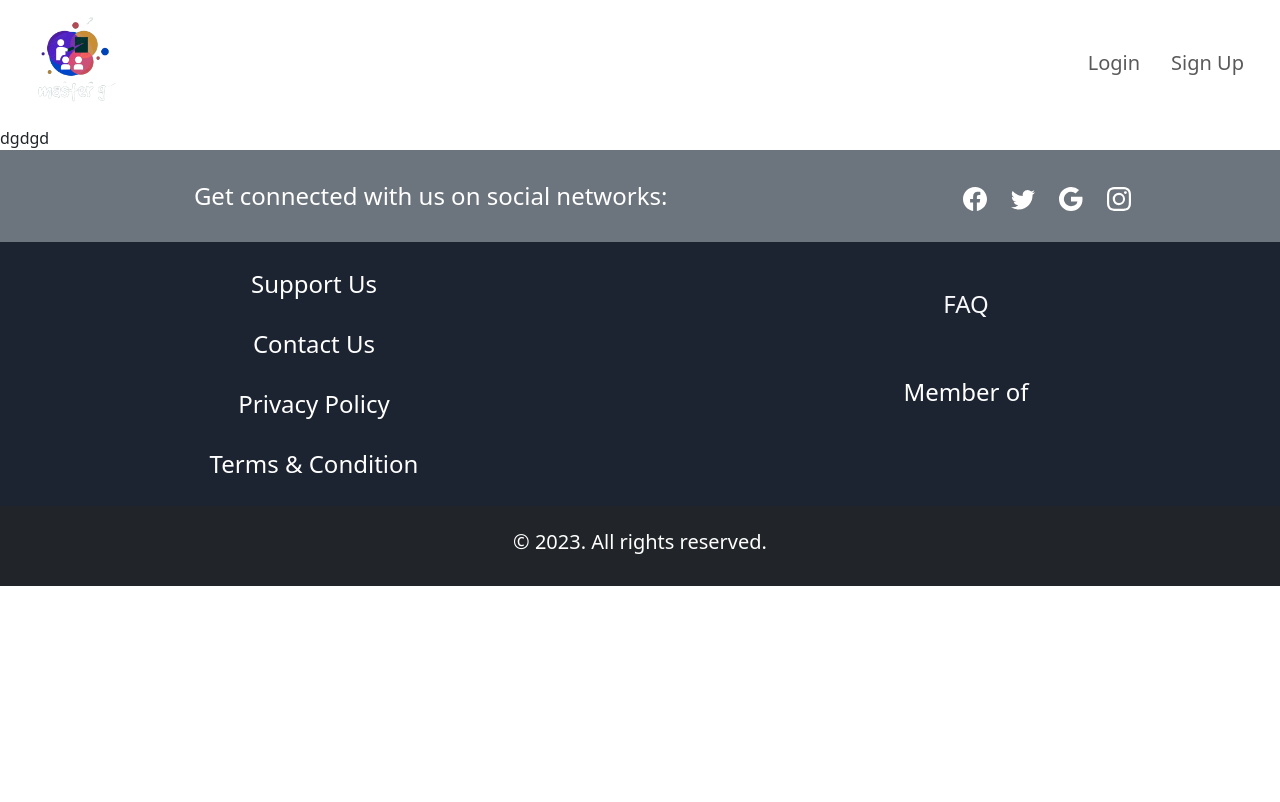
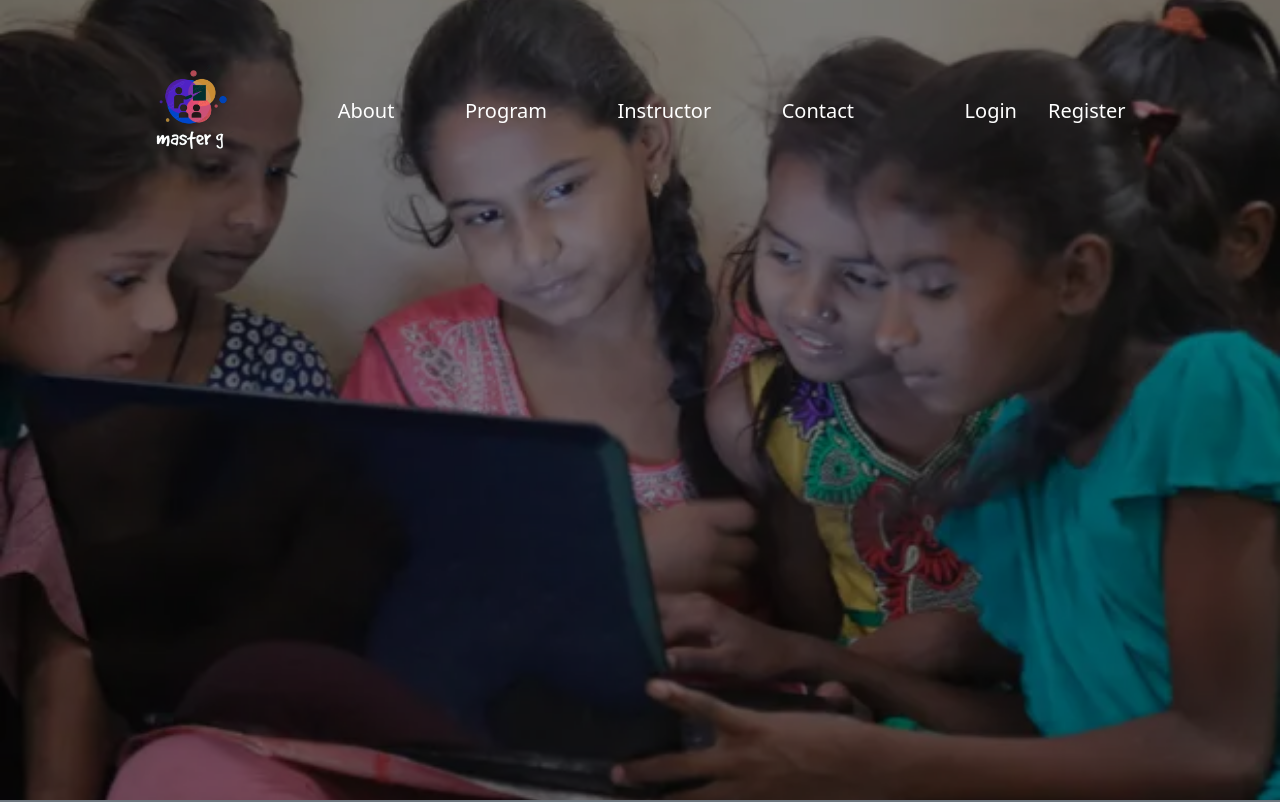
Before and after one commit to atulsingh369/Bug-Busters, a React (Create React App) app in the folder client/: page / in a window 1280 px wide. Shown: the top 802 px of the page. Built offline with nearby package versions, Linux system fonts and the light colour scheme.

Commit message:
updated section 1

```diff
--- a/client/src/App.js
+++ b/client/src/App.js
@@ -6,8 +6,6 @@ import { BrowserRouter, Routes, Route } from 'react-router-dom'
 function App() {
 	return (
 		<>
-
-			<Header />
 			<Routes>
 				<Route exact path="/" element={<Home />} />
 				{/* <Route exact path="/dashboard" element={<Dashboard />} />
--- a/client/src/components/section-1.js
+++ b/client/src/components/section-1.js
@@ -1,14 +1,38 @@
 import React from 'react';
 import bg from "../assets/slum.png";
+import Navbar from '../layout/Navbar'
 
 const section1 = () => {
+
+	const styles = {
+		header: {
+			backgroundImage: `url(${bg})`,
+			height: '100vh',
+			backgroundPosition: 'center',
+			backgroundRepeat: 'no-repeat',
+			backgroundSize: 'cover',
+		},
+
+		content: {
+			height: '100%',
+			width: '100%',
+			backgroundColor: 'rgba(0, 0, 0, 0.5)',
+		}
+	}
+
 	return (
 		<>
-			<div style={{backgroundImage : `${bg}`}} className="vh-100">
-dgdg
+			<div className='vh-100 z-1' style={styles.header}>
+				<div style={styles.content} className="">
+					<Navbar />
+					<div className="text-white vh-100 d-flex justify-content-center align-items-center" >
+
+					</div>
+				</div>
+
 			</div>
 		</>
 	)
 }
 
-export default section1()
+export default section1;
--- /dev/null
+++ b/client/src/index.css
@@ -0,0 +1,3 @@
+::-webkit-scrollbar {
+  display: none;
+}
--- a/client/src/index.js
+++ b/client/src/index.js
@@ -2,6 +2,7 @@ import React from 'react'
 import ReactDOM from 'react-dom/client'
 import 'bootstrap/dist/js/bootstrap.min.js'
 import App from './App'
+import './index.css'
 import { BrowserRouter } from 'react-router-dom'
 
 const root = ReactDOM.createRoot(document.getElementById('root'))
--- a/client/src/layout/Navbar.js
+++ b/client/src/layout/Navbar.js
@@ -3,28 +3,58 @@ import logo from '../assets/master_g.png'
 
 const Header = () => {
 	return (
-		<nav className="navbar stick-top navbar-expand-lg bg-transparent">
-      <div className="container-fluid">
+		<nav className="navbar z-3 navbar-expand-lg bg-transparent">
+			<div className="container-fluid d-flex justify-content-evenly m-5">
 				<a className="navbar-brand" href="/">
 					<img src={logo} alt="logo" height={100} className="ms-1" />
 				</a>
+
+				<Link to="/about" className='fs-5 text-decoration-none text-white'>
+					<span>
+						About
+					</span>
+				</Link>
+				<Link to="/program" className='fs-5 text-decoration-none text-white'>
+					<span>
+						Program
+					</span>
+				</Link>
+				<Link to="/instructor" className='fs-5 text-decoration-none text-white'>
+					<span>
+						Instructor
+					</span>
+				</Link>
+				<Link to="/contact" className='fs-5 text-decoration-none text-white'>
+					<span>
+						Contact
+					</span>
+				</Link>
+
 				<div className="fs-5 justify-content-end" id="navbarNavAltMarkup">
 					<div className="navbar-nav mb-2 align-items-center mb-lg-0 ms-3">
 						<div
-              className="btn-group btn-group-lg border-0 rounded-5"
+							className="btn-group btn-group-lg  border-0"
 							role="group"
 							id="get-started-button"
 						>
+							<button className="btn nav-link py-3 ps-4 pe-3"
+								id="double-button-left" >
 								<Link
-                to="/dashboard"
-                className="btn nav-link py-3 ps-4 pe-3"
-                id="double-button-left"
+									to="/login"
+									className='text-decoration-none text-white'
 								>
 									Login
 								</Link>
-              <a href="#!" className="btn nav-link py-3 ps-3 pe-4">
-                Sign Up
-              </a>
+							</button>
+							<button className="btn nav-link py-3 ps-3 pe-4"
+								id="double-button-right" >
+								<Link
+									to="/login"
+									className='text-decoration-none text-white'
+								>
+									Register
+								</Link>
+							</button>
 						</div>
 					</div>
 				</div>
--- a/client/src/pages/Home.js
+++ b/client/src/pages/Home.js
@@ -1,11 +1,11 @@
 import React from 'react';
 import Section1 from '../components/section-1'
+
 
 const Home = () => {
 	return (
 		<>
-			dgdgd
-			{/* <Section1/> */}
+			<Section1/>
 		</>
 	)
 }
```
Also changed, not shown: client/src/components/section2.js (added, +11 -0 lines). Lines whose indentation alone changed are shown as unchanged.
